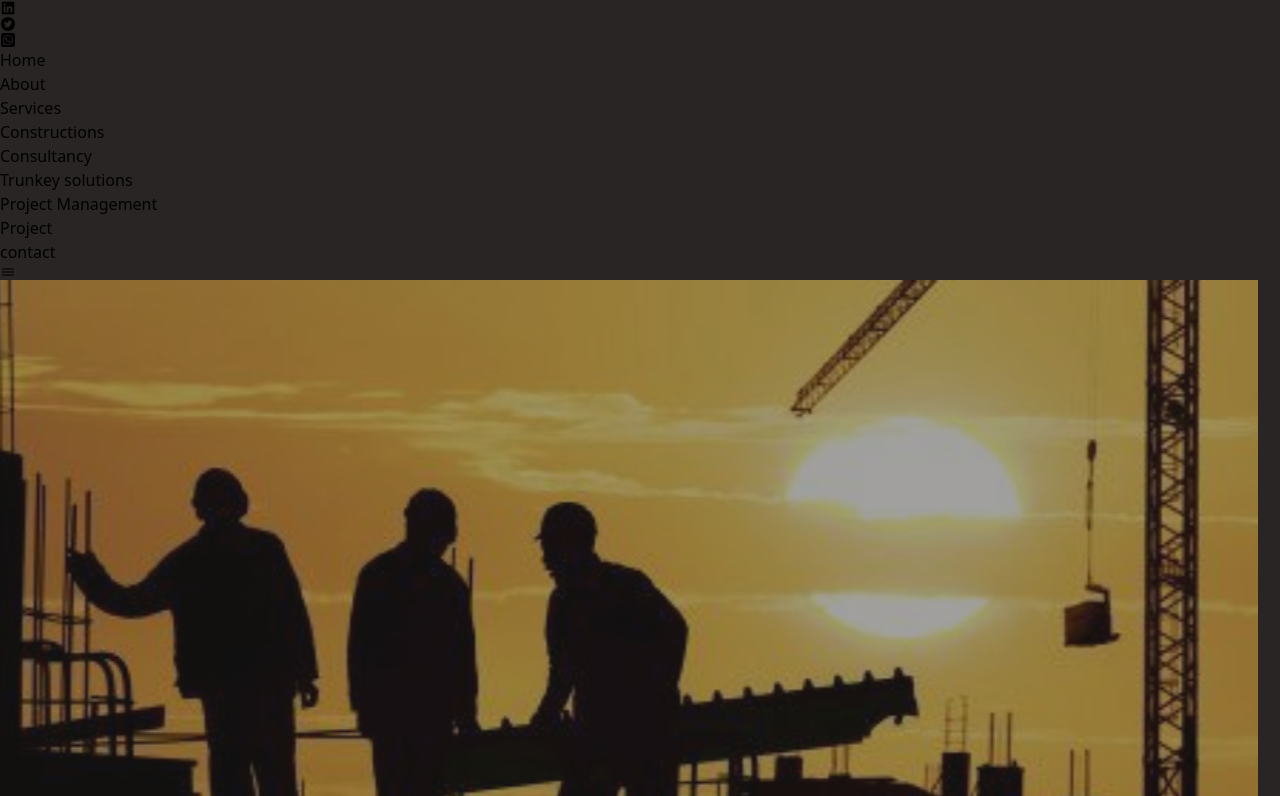
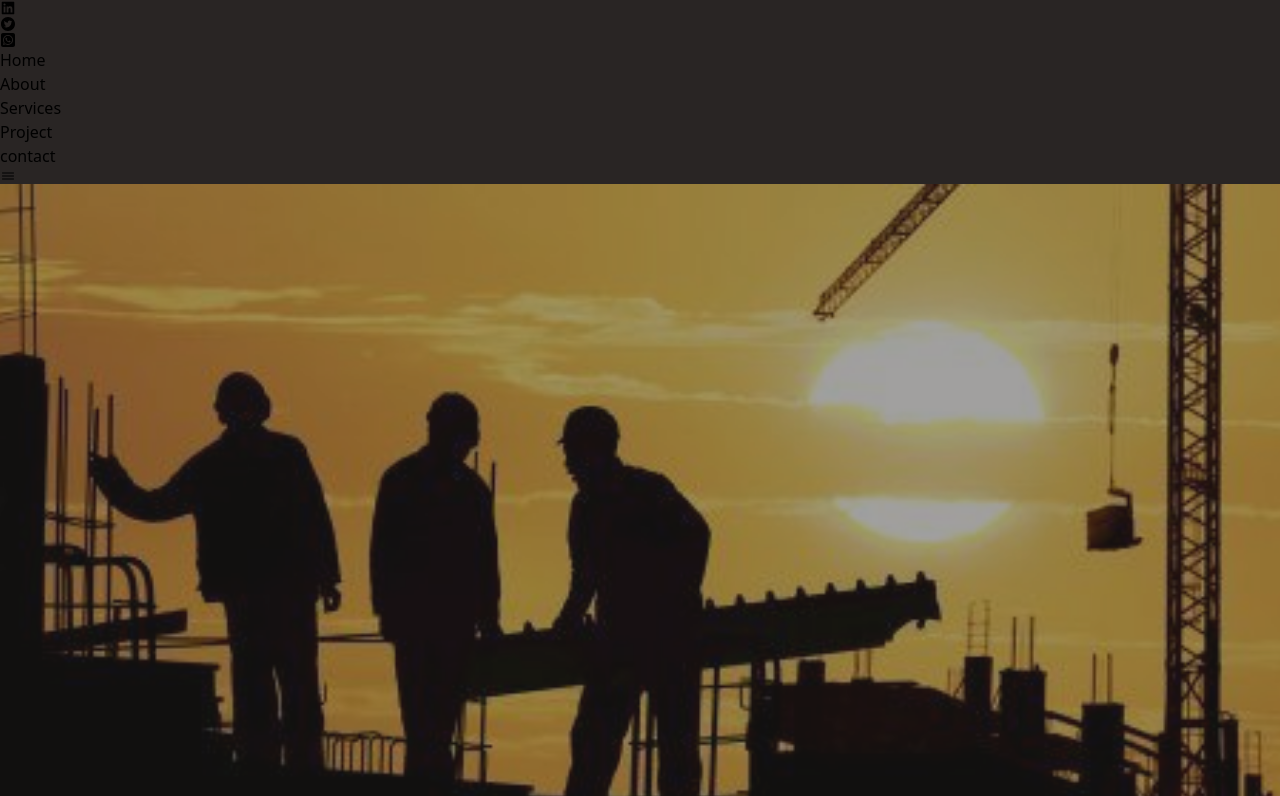
Before and after one commit to vhaid19/Yama_react, a React (Vite) app: page / in a window 1280 px wide. Shown: the part 1024-1820 px from the top of the page. Built offline with nearby package versions, Linux system fonts and the light colour scheme.

Commit message:
correct Background slider & submenu display on hover

```diff
--- a/src/App.jsx
+++ b/src/App.jsx
@@ -1,5 +1,6 @@
 import React from 'react'
 import Navbar from './Componants/Navbar/Navbar'
+// import Sub_menu from './Componants/Navbar/Sub_menu';
 import Background_slider from './Componants/Background_slider/Background_slider'
 import Loading from './Componants/Loading animation/Loading';
 
@@ -12,6 +13,7 @@ function App() {
         <Loading />
         <div className='loading hidden'>
           <Navbar />
+          {/* <Sub_menu /> */}
           <Background_slider />
       </div>
       </div>
--- a/src/Componants/Background_slider/Background.css
+++ b/src/Componants/Background_slider/Background.css
@@ -14,7 +14,7 @@
   @keyframes blender {
     0% {
       opacity: 0;
-      transform: translate(-25px);
+      /* transform: translate(-25px); */
     }
     30% {
       opacity: 1;
@@ -24,7 +24,7 @@
     }
     100% {
       opacity: 0;
-      transform: translate(-10px);
+      /* transform: translate(-10px); */
     }
   }
   .imageActive {
--- a/src/Componants/Navbar/Navbar.jsx
+++ b/src/Componants/Navbar/Navbar.jsx
@@ -1,4 +1,5 @@
 import React, { useState } from 'react';
+import Sub_menu from './Sub_menu';
 // import Background_slider from './Background_slider';
 import { IoMdMail } from "react-icons/io";
 import { MdPermContactCalendar } from "react-icons/md";
@@ -29,14 +30,15 @@ function Navbar() {
   };
 
   const [minimenu, setMinimenu] = useState(false)
-  const handleminimenu = ()=>{
+  const handleminimenu = () => {
     setMinimenu(true)
   }
-  const handleminimenus = ()=>{
+  const handleminimenus = () => {
     setMinimenu(false)
   }
 
 
+  const [Show, setShow] = useState(false)
   return (
     <div>
       <nav className='w-full h-32 bg-transparent flex flex-col max-[714px]:h-16'>
@@ -75,15 +77,12 @@ function Navbar() {
               <li className='px-3'>
                 <a href="">About</a>
               </li>
-              <li className='px-3' id='services'>
+              <li className='px-3 h-auto' id='services' onMouseEnter={()=>{
+               setShow(!Show)
+              }}>
                 <a href="">Services</a>
               </li>
-              <ul className=' hidden flex-col top-32 md:right-[18rem] absolute z-10 p-7 rounded-lg gap-4'>
-                      <li><a href=""> Constructions </a></li>
-                      <li><a href=""> Consultancy</a></li>
-                      <li><a href=""> Trunkey solutions </a></li>
-                      <li><a href=""> Project Management </a></li>
-                    </ul>
+                {Show && <Sub_menu id='sub_menu' />}
               <li className='px-3'>
                 <a href="">Project</a>
               </li>
@@ -95,7 +94,7 @@ function Navbar() {
           <div className="menuicon w-20 h-full md:hidden flex items-center transition ease-in-out delay-150 fill-white">
             <div>
               <IoMenuOutline onClick={handleClick} className='z-20 bg-transparent cursor-pointer menu w-20 h-9 text-white text-[40px]' id="basic-button" />
-              <Menu anchorEl={anchorEl} open={open} onClose={handleClose} PaperProps={{ style:{backgroundColor: 'transparent', color: "orange", width: '400px', left: '0px', display: 'flex', justifyContent: 'center', textAlign: 'center' }}}>
+              <Menu anchorEl={anchorEl} open={open} onClose={handleClose} PaperProps={{ style: { backgroundColor: 'transparent', color: "orange", width: '400px', left: '0px', display: 'flex', justifyContent: 'center', textAlign: 'center' } }}>
                 <MenuItem sx={{ fontSize: '20px', textTransform: 'uppercase' }} onClick={handleClose} href=''>Home</MenuItem>
                 <MenuItem sx={{ fontSize: '20px', textTransform: 'uppercase' }} onClick={handleClose} href=''>About</MenuItem>
                 <MenuItem sx={{ fontSize: '20px', textTransform: 'uppercase' }} onClick={handleClose} href=''>Services</MenuItem>
--- /dev/null
+++ b/src/Componants/Navbar/Sub_menu.jsx
@@ -0,0 +1,16 @@
+import React from 'react'
+
+function Sub_menu() {
+  return (
+    <>
+    <div className="sub-menu absolute z-10 right-[18rem] w-[20vw] top-32">
+        <div className="construction uppercase">Construction</div>
+        <div className="consulting uppercase">consulting</div>
+        <div className="trunkey solution uppercase">trunkey solution</div>
+        <div className="Project management uppercase">Project management</div>
+    </div>
+    </>
+  )
+}
+
+export default Sub_menu
```
